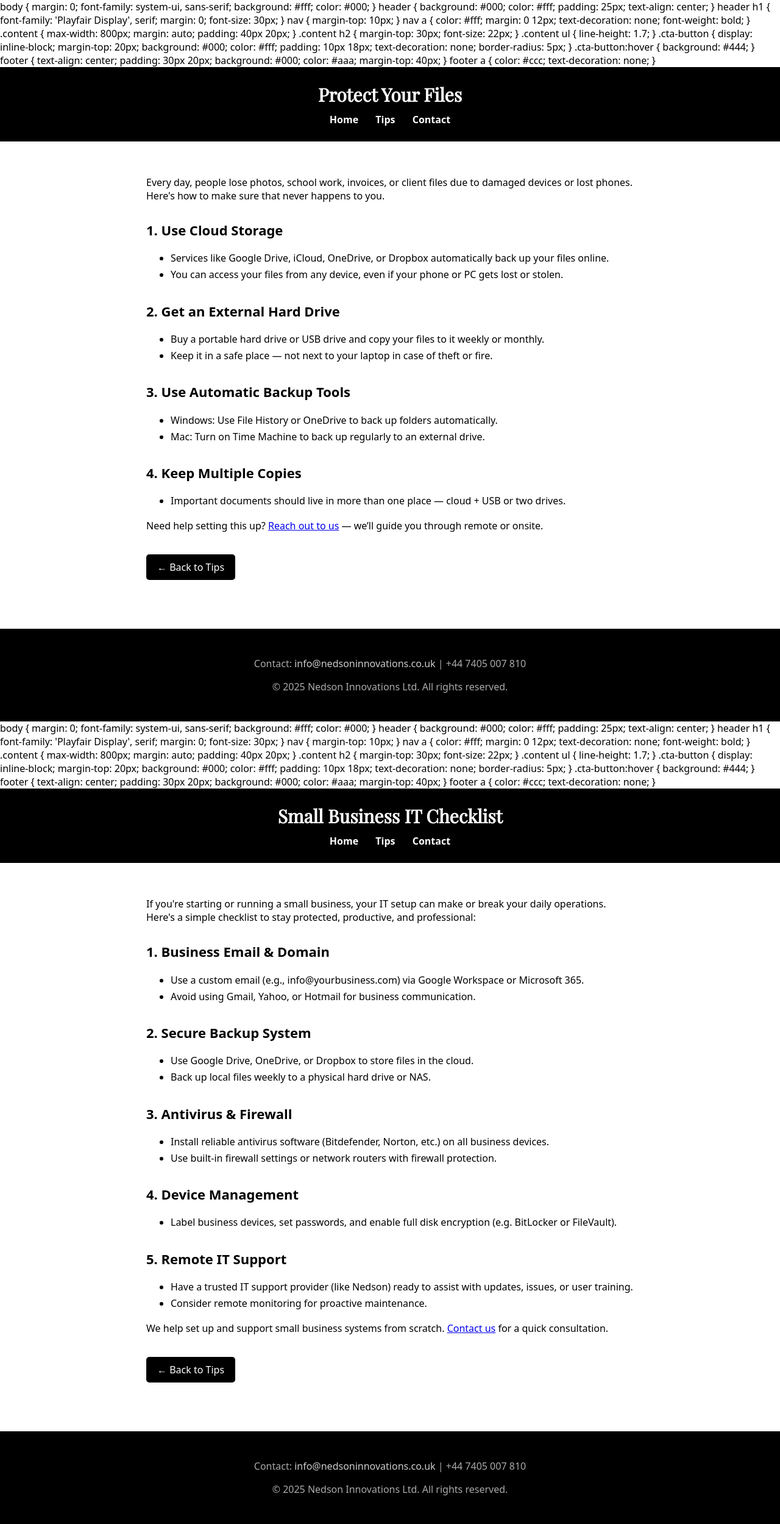
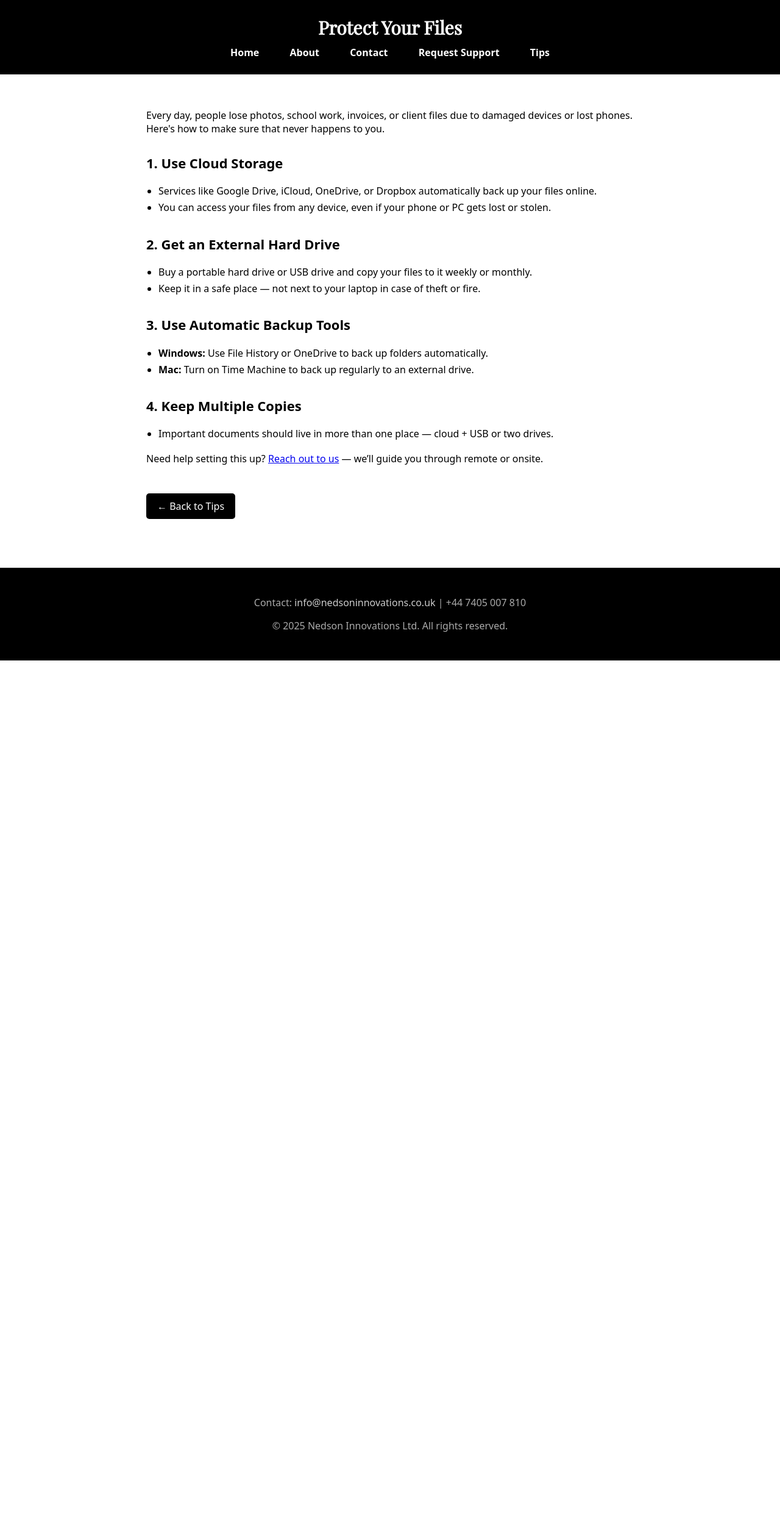
Before and after one commit to nedsonD1/allnedson, a plain HTML site: page tips/protect-your-files.html in a window 1280 px wide. Shown: the whole page at 61% size. After the commit the page ends 1083 px from the top, so only its background shows below. Drawn offline with nearby package versions, Linux system fonts and the light colour scheme.

Commit message:
Update protect-your-files.html

```diff
--- a/tips/protect-your-files.html
+++ b/tips/protect-your-files.html
@@ -1,64 +1,77 @@
-<!DOCTYPE html>
-<html lang="en">
 <!DOCTYPE html>
 <html lang="en">
 <head>
   <meta charset="UTF-8" />
   <meta name="viewport" content="width=device-width, initial-scale=1.0"/>
   <title>Protect Your Files | Nedson Innovations</title>
-  <meta name="description" content="Learn how to back up and protect your files using cloud storage, external drives, and simple habits.">
-  <link href="https://fonts.googleapis.com/css2?family=Playfair+Display&display=swap" rel="stylesheet">
-  <style>
-    body { margin: 0; font-family: system-ui, sans-serif; background: #fff; color: #000; }
-    header { background: #000; color: #fff; padding: 25px; text-align: center; }
-    header h1 { font-family: 'Playfair Display', serif; margin: 0; font-size: 30px; }
-    nav { margin-top: 10px; }
-    nav a { color: #fff; margin: 0 12px; text-decoration: none; font-weight: bold; }
-    .content { max-width: 800px; margin: auto; padding: 40px 20px; }
-    .content h2 { margin-top: 30px; font-size: 22px; }
-    .content ul { line-height: 1.7; }
-    .cta-button { display: inline-block; margin-top: 20px; background: #000; color: #fff; padding: 10px 18px; text-decoration: none; border-radius: 5px; }
-    .cta-button:hover { background: #444; }
-    footer { text-align: center; padding: 30px 20px; background: #000; color: #aaa; margin-top: 40px; }
-    footer a { color: #ccc; text-decoration: none; }
-  </style>
-</head>
-  <title>Protect Your Files | Nedson Innovations</title>
   <meta name="description" content="Learn how to back up important files safely using cloud storage, external drives, and automatic tools." />
-
   <link rel="canonical" href="https://nedsoninnovations.co.uk/protect-your-files.html" />
-
   <meta property="og:title" content="Protect Your Files | Nedson Innovations" />
   <meta property="og:description" content="Never lose your files again. Use cloud backups and drives to keep your data safe and accessible." />
   <meta property="og:image" content="https://nedsoninnovations.co.uk/og-image.png" />
   <meta property="og:url" content="https://nedsoninnovations.co.uk/protect-your-files.html" />
   <meta property="og:type" content="article" />
-
   <link rel="icon" href="og-image.png" type="image/png">
   <link href="https://fonts.googleapis.com/css2?family=Playfair+Display&display=swap" rel="stylesheet">
-
   <style>
-    /* your styles follow here as before */
-  </style>
-</head>
-    body { margin: 0; font-family: system-ui, sans-serif; background: #fff; color: #000; }
-    header { background: #000; color: #fff; padding: 25px; text-align: center; }
-    header h1 { font-family: 'Playfair Display', serif; margin: 0; font-size: 30px; }
-    nav { margin-top: 10px; }
-    nav a { color: #fff; margin: 0 12px; text-decoration: none; font-weight: bold; }
-    .content { max-width: 800px; margin: auto; padding: 40px 20px; }
-    .content h2 { margin-top: 30px; font-size: 22px; }
-    .content ul { line-height: 1.7; }
+    body {
+      margin: 0;
+      font-family: system-ui, sans-serif;
+      background: #fff;
+      color: #000;
+    }
+    header {
+      background: #000;
+      color: #fff;
+      padding: 25px;
+      text-align: center;
+    }
+    header h1 {
+      font-family: 'Playfair Display', serif;
+      margin: 0;
+      font-size: 30px;
+    }
+    nav {
+      margin-top: 10px;
+    }
+    nav a {
+      color: #fff;
+      margin: 0 10px;
+      text-decoration: none;
+      font-weight: bold;
+      padding: 6px 12px;
+      border: 1px solid transparent;
+      border-radius: 4px;
+    }
+    nav a:hover {
+      border-color: #fff;
+      background: #111;
+    }
+    .content {
+      max-width: 800px;
+      margin: auto;
+      padding: 40px 20px;
+    }
+    .content h2 {
+      margin-top: 30px;
+      font-size: 22px;
+    }
+    .content ul {
+      line-height: 1.7;
+      padding-left: 20px;
+    }
     .cta-button {
       display: inline-block;
-      margin-top: 20px;
+      margin-top: 30px;
       background: #000;
       color: #fff;
       padding: 10px 18px;
       text-decoration: none;
       border-radius: 5px;
     }
-    .cta-button:hover { background: #444; }
+    .cta-button:hover {
+      background: #444;
+    }
     footer {
       text-align: center;
       padding: 30px 20px;
@@ -66,7 +79,10 @@
       color: #aaa;
       margin-top: 40px;
     }
-    footer a { color: #ccc; text-decoration: none; }
+    footer a {
+      color: #ccc;
+      text-decoration: none;
+    }
   </style>
 </head>
 <body>
@@ -75,8 +91,10 @@
   <h1>Protect Your Files</h1>
   <nav>
     <a href="index.html">Home</a>
+    <a href="about.html">About</a>
+    <a href="contact.html">Contact</a>
+    <a href="request-support.html">Request Support</a>
     <a href="tips.html">Tips</a>
-    <a href="contact.html">Contact</a>
   </nav>
 </header>
 
@@ -97,8 +115,8 @@
 
   <h2>3. Use Automatic Backup Tools</h2>
   <ul>
-    <li>Windows: Use File History or OneDrive to back up folders automatically.</li>
-    <li>Mac: Turn on Time Machine to back up regularly to an external drive.</li>
+    <li><strong>Windows:</strong> Use File History or OneDrive to back up folders automatically.</li>
+    <li><strong>Mac:</strong> Turn on Time Machine to back up regularly to an external drive.</li>
   </ul>
 
   <h2>4. Keep Multiple Copies</h2>
@@ -118,106 +136,3 @@
 
 </body>
 </html>
-
-
-  <title>Small Business IT Checklist | Nedson Innovations</title>
-  <meta name="description" content="The essential IT setup guide for small business owners: secure email, backups, antivirus, and remote support options." />
-
-  <link rel="canonical" href="https://nedsoninnovations.co.uk/small-biz-it-checklist.html" />
-
-  <meta property="og:title" content="Small Business IT Checklist | Nedson Innovations" />
-  <meta property="og:description" content="Make sure your small business is ready. Email, backups, antivirus, and IT support you can count on." />
-  <meta property="og:image" content="https://nedsoninnovations.co.uk/og-image.png" />
-  <meta property="og:url" content="https://nedsoninnovations.co.uk/small-biz-it-checklist.html" />
-  <meta property="og:type" content="article" />
-
-  <link rel="icon" href="og-image.png" type="image/png">
-  <link href="https://fonts.googleapis.com/css2?family=Playfair+Display&display=swap" rel="stylesheet">
-
-  <style>
-    /* your styles follow here as before */
-  </style>
-</head>
-    body { margin: 0; font-family: system-ui, sans-serif; background: #fff; color: #000; }
-    header { background: #000; color: #fff; padding: 25px; text-align: center; }
-    header h1 { font-family: 'Playfair Display', serif; margin: 0; font-size: 30px; }
-    nav { margin-top: 10px; }
-    nav a { color: #fff; margin: 0 12px; text-decoration: none; font-weight: bold; }
-    .content { max-width: 800px; margin: auto; padding: 40px 20px; }
-    .content h2 { margin-top: 30px; font-size: 22px; }
-    .content ul { line-height: 1.7; }
-    .cta-button {
-      display: inline-block;
-      margin-top: 20px;
-      background: #000;
-      color: #fff;
-      padding: 10px 18px;
-      text-decoration: none;
-      border-radius: 5px;
-    }
-    .cta-button:hover { background: #444; }
-    footer {
-      text-align: center;
-      padding: 30px 20px;
-      background: #000;
-      color: #aaa;
-      margin-top: 40px;
-    }
-    footer a { color: #ccc; text-decoration: none; }
-  </style>
-</head>
-<body>
-
-<header>
-  <h1>Small Business IT Checklist</h1>
-  <nav>
-    <a href="index.html">Home</a>
-    <a href="tips.html">Tips</a>
-    <a href="contact.html">Contact</a>
-  </nav>
-</header>
-
-<div class="content">
-  <p>If you're starting or running a small business, your IT setup can make or break your daily operations. Here's a simple checklist to stay protected, productive, and professional:</p>
-
-  <h2>1. Business Email & Domain</h2>
-  <ul>
-    <li>Use a custom email (e.g., info@yourbusiness.com) via Google Workspace or Microsoft 365.</li>
-    <li>Avoid using Gmail, Yahoo, or Hotmail for business communication.</li>
-  </ul>
-
-  <h2>2. Secure Backup System</h2>
-  <ul>
-    <li>Use Google Drive, OneDrive, or Dropbox to store files in the cloud.</li>
-    <li>Back up local files weekly to a physical hard drive or NAS.</li>
-  </ul>
-
-  <h2>3. Antivirus & Firewall</h2>
-  <ul>
-    <li>Install reliable antivirus software (Bitdefender, Norton, etc.) on all business devices.</li>
-    <li>Use built-in firewall settings or network routers with firewall protection.</li>
-  </ul>
-
-  <h2>4. Device Management</h2>
-  <ul>
-    <li>Label business devices, set passwords, and enable full disk encryption (e.g. BitLocker or FileVault).</li>
-  </ul>
-
-  <h2>5. Remote IT Support</h2>
-  <ul>
-    <li>Have a trusted IT support provider (like Nedson) ready to assist with updates, issues, or user training.</li>
-    <li>Consider remote monitoring for proactive maintenance.</li>
-  </ul>
-
-  <p>We help set up and support small business systems from scratch. <a href="contact.html">Contact us</a> for a quick consultation.</p>
-
-  <a href="tips.html" class="cta-button">← Back to Tips</a>
-</div>
-
-<footer>
-  <p>Contact: <a href="mailto:info@nedsoninnovations.co.uk">info@nedsoninnovations.co.uk</a> | +44 7405 007 810</p>
-  <p>&copy; 2025 Nedson Innovations Ltd. All rights reserved.</p>
-</footer>
-
-</body>
-</html>
```
